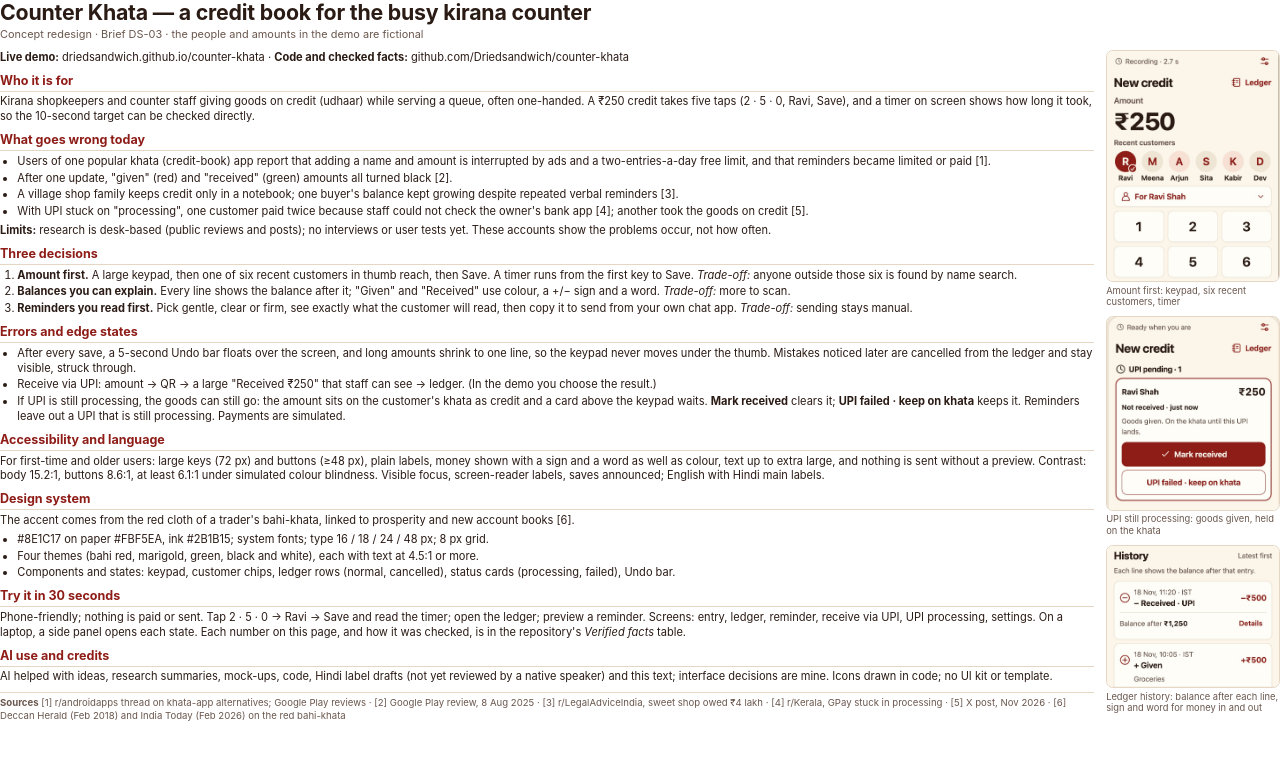
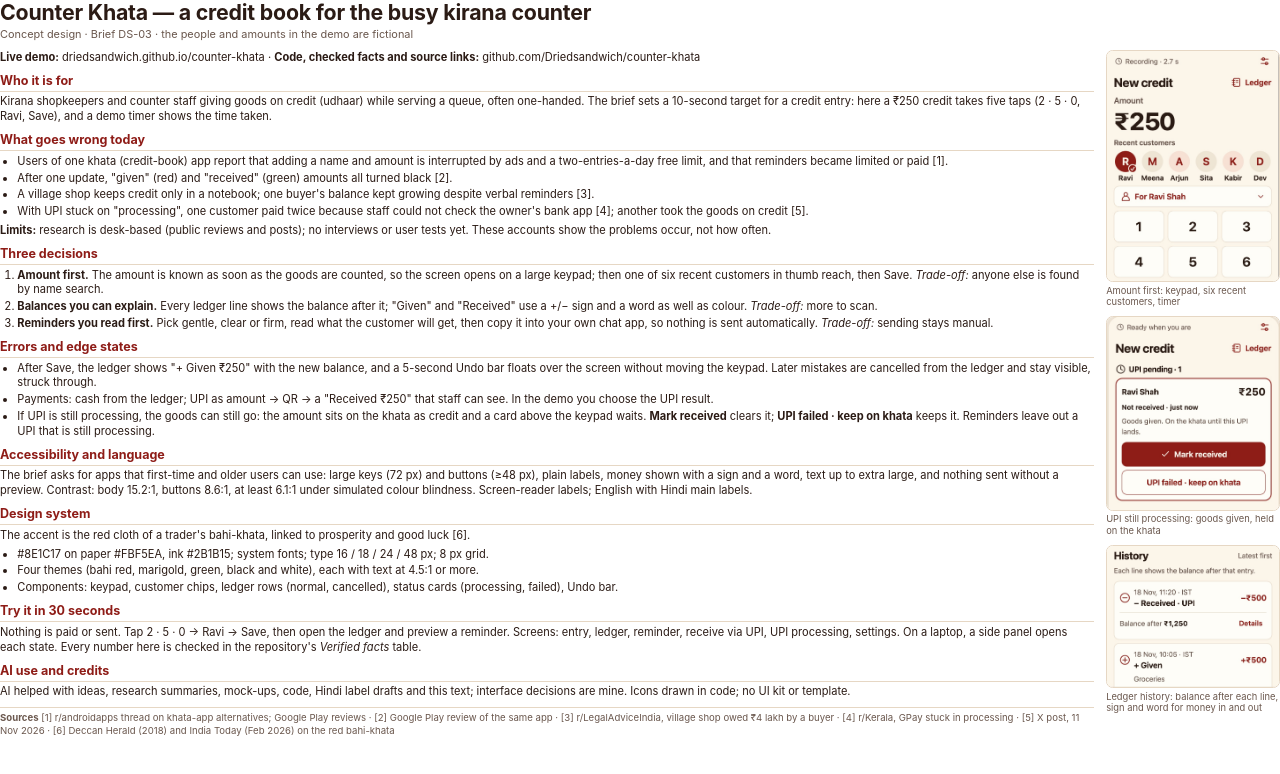
Before and after one commit to Driedsandwich/counter-khata, a plain HTML site: page case-study.html in a window 1280 px wide. Drawn offline with Linux system fonts and the light colour scheme.

Commit message:
Case study v11: cash payments, verified sources, shorter text

```diff
--- a/case-study.html
+++ b/case-study.html
@@ -16,41 +16,41 @@ figure { margin: 0; }
 figure img { width: 100%; display: block; border: .6pt solid var(--line); border-radius: 5pt; }
 figcaption { font-size: 7pt; color: var(--muted); margin-top: 2pt; line-height: 1.25; }
 .wrap { display: grid; grid-template-columns: 1fr 46mm; gap: 9pt; } .side { display: flex; flex-direction: column; gap: 6pt; } .side img { height: 58mm; object-fit: cover; object-position: top; } .side img.auto { height: auto; }</style></head><body><h1>Counter Khata — a credit book for the busy kirana counter</h1>
-<p class="sub">Concept redesign · Brief DS-03 · the people and amounts in the demo are fictional</p><div class="wrap"><div>
-<p><strong>Live demo:</strong> driedsandwich.github.io/counter-khata · <strong>Code and checked facts:</strong> github.com/Driedsandwich/counter-khata</p>
+<p class="sub">Concept design · Brief DS-03 · the people and amounts in the demo are fictional</p><div class="wrap"><div>
+<p><strong>Live demo:</strong> driedsandwich.github.io/counter-khata · <strong>Code, checked facts and source links:</strong> github.com/Driedsandwich/counter-khata</p>
 <h2>Who it is for</h2>
-<p>Kirana shopkeepers and counter staff giving goods on credit (udhaar) while serving a queue, often one-handed. A ₹250 credit takes five taps (2 · 5 · 0, Ravi, Save), and a timer on screen shows how long it took, so the 10-second target can be checked directly.</p>
+<p>Kirana shopkeepers and counter staff giving goods on credit (udhaar) while serving a queue, often one-handed. The brief sets a 10-second target for a credit entry: here a ₹250 credit takes five taps (2 · 5 · 0, Ravi, Save), and a demo timer shows the time taken.</p>
 <h2>What goes wrong today</h2>
 <ul>
-<li>Users of one popular khata (credit-book) app report that adding a name and amount is interrupted by ads and a two-entries-a-day free limit, and that reminders became limited or paid [1].</li>
+<li>Users of one khata (credit-book) app report that adding a name and amount is interrupted by ads and a two-entries-a-day free limit, and that reminders became limited or paid [1].</li>
 <li>After one update, "given" (red) and "received" (green) amounts all turned black [2].</li>
-<li>A village shop family keeps credit only in a notebook; one buyer's balance kept growing despite repeated verbal reminders [3].</li>
+<li>A village shop keeps credit only in a notebook; one buyer's balance kept growing despite verbal reminders [3].</li>
 <li>With UPI stuck on "processing", one customer paid twice because staff could not check the owner's bank app [4]; another took the goods on credit [5].</li>
 </ul>
 <p><strong>Limits:</strong> research is desk-based (public reviews and posts); no interviews or user tests yet. These accounts show the problems occur, not how often.</p>
 <h2>Three decisions</h2>
 <ol>
-<li><strong>Amount first.</strong> A large keypad, then one of six recent customers in thumb reach, then Save. A timer runs from the first key to Save. <em>Trade-off:</em> anyone outside those six is found by name search.</li>
-<li><strong>Balances you can explain.</strong> Every line shows the balance after it; "Given" and "Received" use colour, a +/− sign and a word. <em>Trade-off:</em> more to scan.</li>
-<li><strong>Reminders you read first.</strong> Pick gentle, clear or firm, see exactly what the customer will read, then copy it to send from your own chat app. <em>Trade-off:</em> sending stays manual.</li>
+<li><strong>Amount first.</strong> The amount is known as soon as the goods are counted, so the screen opens on a large keypad; then one of six recent customers in thumb reach, then Save. <em>Trade-off:</em> anyone else is found by name search.</li>
+<li><strong>Balances you can explain.</strong> Every ledger line shows the balance after it; "Given" and "Received" use a +/− sign and a word as well as colour. <em>Trade-off:</em> more to scan.</li>
+<li><strong>Reminders you read first.</strong> Pick gentle, clear or firm, read what the customer will get, then copy it into your own chat app, so nothing is sent automatically. <em>Trade-off:</em> sending stays manual.</li>
 </ol>
 <h2>Errors and edge states</h2>
 <ul>
-<li>After every save, a 5-second Undo bar floats over the screen, and long amounts shrink to one line, so the keypad never moves under the thumb. Mistakes noticed later are cancelled from the ledger and stay visible, struck through.</li>
-<li>Receive via UPI: amount → QR → a large "Received ₹250" that staff can see → ledger. (In the demo you choose the result.)</li>
-<li>If UPI is still processing, the goods can still go: the amount sits on the customer's khata as credit and a card above the keypad waits. <strong>Mark received</strong> clears it; <strong>UPI failed · keep on khata</strong> keeps it. Reminders leave out a UPI that is still processing. Payments are simulated.</li>
+<li>After Save, the ledger shows "+ Given ₹250" with the new balance, and a 5-second Undo bar floats over the screen without moving the keypad. Later mistakes are cancelled from the ledger and stay visible, struck through.</li>
+<li>Payments: cash from the ledger; UPI as amount → QR → a "Received ₹250" that staff can see. In the demo you choose the UPI result.</li>
+<li>If UPI is still processing, the goods can still go: the amount sits on the khata as credit and a card above the keypad waits. <strong>Mark received</strong> clears it; <strong>UPI failed · keep on khata</strong> keeps it. Reminders leave out a UPI that is still processing.</li>
 </ul>
 <h2>Accessibility and language</h2>
-<p>For first-time and older users: large keys (72 px) and buttons (≥48 px), plain labels, money shown with a sign and a word as well as colour, text up to extra large, and nothing is sent without a preview. Contrast: body 15.2:1, buttons 8.6:1, at least 6.1:1 under simulated colour blindness. Visible focus, screen-reader labels, saves announced; English with Hindi main labels.</p>
+<p>The brief asks for apps that first-time and older users can use: large keys (72 px) and buttons (≥48 px), plain labels, money shown with a sign and a word, text up to extra large, and nothing sent without a preview. Contrast: body 15.2:1, buttons 8.6:1, at least 6.1:1 under simulated colour blindness. Screen-reader labels; English with Hindi main labels.</p>
 <h2>Design system</h2>
-<p>The accent comes from the red cloth of a trader's bahi-khata, linked to prosperity and new account books [6].</p>
+<p>The accent is the red cloth of a trader's bahi-khata, linked to prosperity and good luck [6].</p>
 <ul>
 <li>#8E1C17 on paper #FBF5EA, ink #2B1B15; system fonts; type 16 / 18 / 24 / 48 px; 8 px grid.</li>
 <li>Four themes (bahi red, marigold, green, black and white), each with text at 4.5:1 or more.</li>
-<li>Components and states: keypad, customer chips, ledger rows (normal, cancelled), status cards (processing, failed), Undo bar.</li>
+<li>Components: keypad, customer chips, ledger rows (normal, cancelled), status cards (processing, failed), Undo bar.</li>
 </ul>
 <h2>Try it in 30 seconds</h2>
-<p>Phone-friendly; nothing is paid or sent. Tap 2 · 5 · 0 → Ravi → Save and read the timer; open the ledger; preview a reminder. Screens: entry, ledger, reminder, receive via UPI, UPI processing, settings. On a laptop, a side panel opens each state. Each number on this page, and how it was checked, is in the repository's <em>Verified facts</em> table.</p>
+<p>Nothing is paid or sent. Tap 2 · 5 · 0 → Ravi → Save, then open the ledger and preview a reminder. Screens: entry, ledger, reminder, receive via UPI, UPI processing, settings. On a laptop, a side panel opens each state. Every number here is checked in the repository's <em>Verified facts</em> table.</p>
 <h2>AI use and credits</h2>
-<p>AI helped with ideas, research summaries, mock-ups, code, Hindi label drafts (not yet reviewed by a native speaker) and this text; interface decisions are mine. Icons drawn in code; no UI kit or template.</p>
-<p class="sources"><strong>Sources</strong> [1] r/androidapps thread on khata-app alternatives; Google Play reviews · [2] Google Play review, 8 Aug 2025 · [3] r/LegalAdviceIndia, sweet shop owed ₹4 lakh · [4] r/Kerala, GPay stuck in processing · [5] X post, Nov 2026 · [6] Deccan Herald (Feb 2018) and India Today (Feb 2026) on the red bahi-khata</p></div><aside class="side"><figure><img class="auto" src="images/entry_top.jpg" alt="Amount first: keypad, six recent customers, timer"><figcaption>Amount first: keypad, six recent customers, timer</figcaption></figure><figure><img class="auto" src="images/pending.jpg" alt="UPI still processing: goods given, held on the khata"><figcaption>UPI still processing: goods given, held on the khata</figcaption></figure><figure><img class="auto" src="images/ledger.jpg" alt="Ledger history: balance after each line, sign and word for money in and out"><figcaption>Ledger history: balance after each line, sign and word for money in and out</figcaption></figure></aside></div></body></html>
+<p>AI helped with ideas, research summaries, mock-ups, code, Hindi label drafts and this text; interface decisions are mine. Icons drawn in code; no UI kit or template.</p>
+<p class="sources"><strong>Sources</strong> [1] r/androidapps thread on khata-app alternatives; Google Play reviews · [2] Google Play review of the same app · [3] r/LegalAdviceIndia, village shop owed ₹4 lakh by a buyer · [4] r/Kerala, GPay stuck in processing · [5] X post, 11 Nov 2026 · [6] Deccan Herald (2018) and India Today (Feb 2026) on the red bahi-khata</p></div><aside class="side"><figure><img class="auto" src="images/entry_top.jpg" alt="Amount first: keypad, six recent customers, timer"><figcaption>Amount first: keypad, six recent customers, timer</figcaption></figure><figure><img class="auto" src="images/pending.jpg" alt="UPI still processing: goods given, held on the khata"><figcaption>UPI still processing: goods given, held on the khata</figcaption></figure><figure><img class="auto" src="images/ledger.jpg" alt="Ledger history: balance after each line, sign and word for money in and out"><figcaption>Ledger history: balance after each line, sign and word for money in and out</figcaption></figure></aside></div></body></html>
```
Also changed, not shown: app.js (+3 -2 lines), 2 other files.
